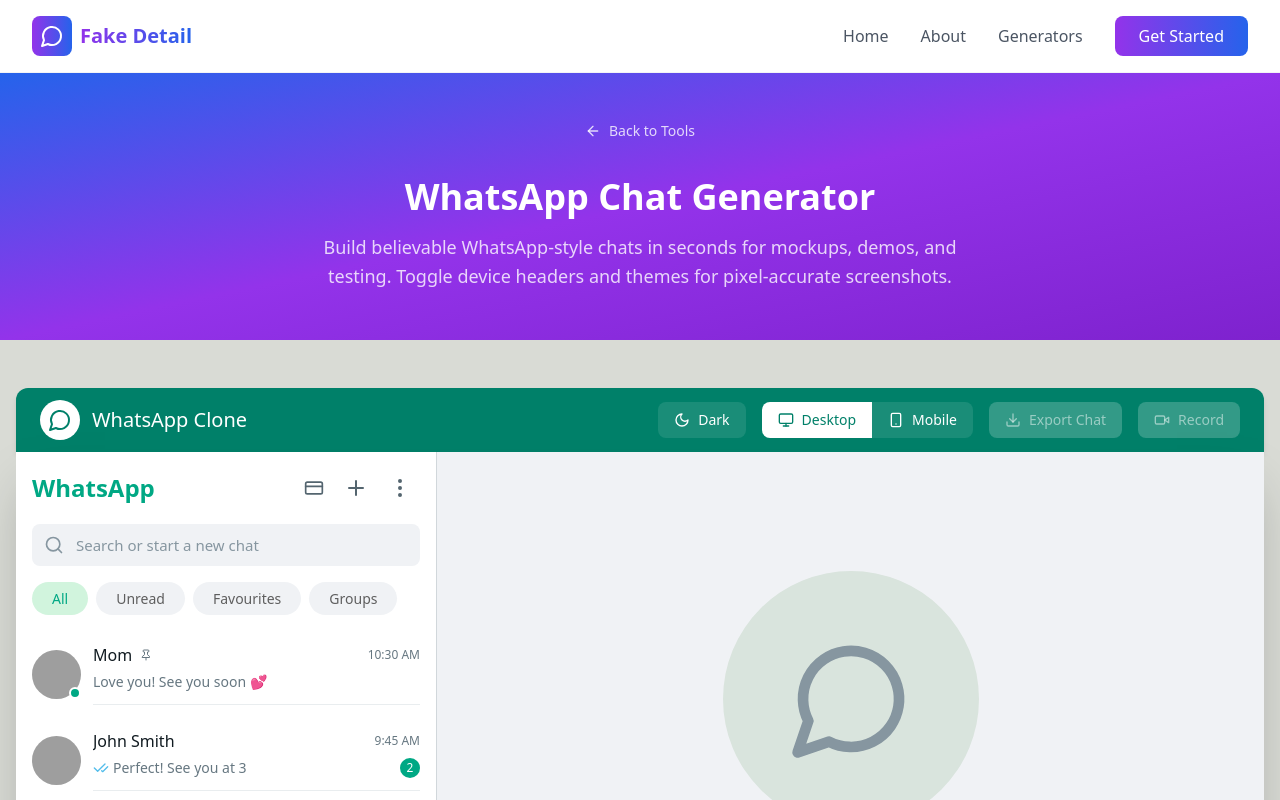
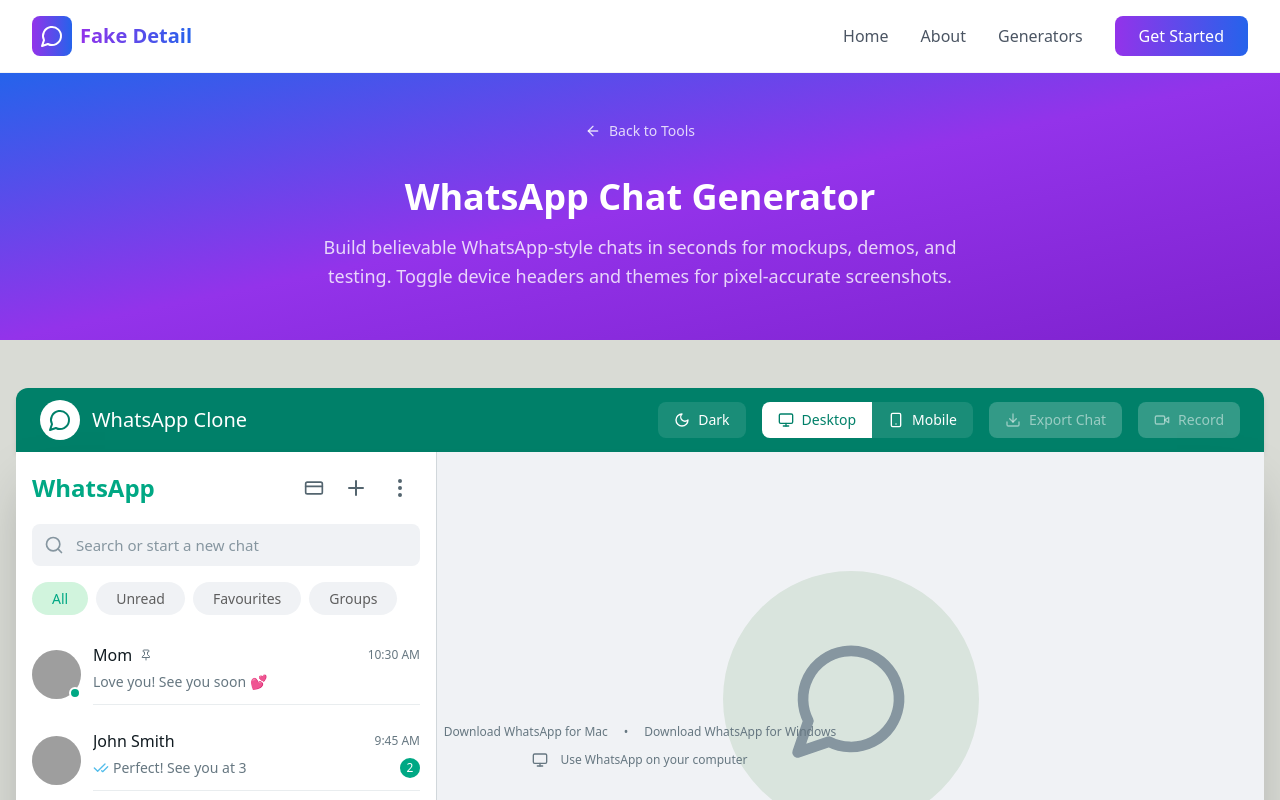
Before and after one commit to cutefonts/fakedetailapp, a React (Vite) app: page /whatsapp-chat-generator in a window 1280 px wide. Shown: the top 800 px of the page. Built offline with nearby package versions, Linux system fonts and the light colour scheme; grey boxes are pictures that could not be loaded.

Commit message:
Updated WhatsAppClone.tsx

```diff
--- a/src/components/WhatsAppClone.tsx
+++ b/src/components/WhatsAppClone.tsx
@@ -1705,6 +1705,18 @@
               <span>End-to-end encrypted</span>
             </div>
           </div>
+
+          <div className={`absolute bottom-8 left-0 right-0 ${darkMode ? 'text-[#8696A0]' : 'text-[#667781]'} text-xs text-center px-8`}>
+            <div className="flex items-center justify-center gap-4 flex-wrap mb-3">
+              <a href="#" className="hover:underline">Download WhatsApp for Mac</a>
+              <span>•</span>
+              <a href="#" className="hover:underline">Download WhatsApp for Windows</a>
+            </div>
+            <div className="flex items-center justify-center gap-3 flex-wrap">
+              <Monitor className="w-4 h-4 inline" />
+              <span>Use WhatsApp on your computer</span>
+            </div>
+          </div>
         </div>
       );
     }
```
